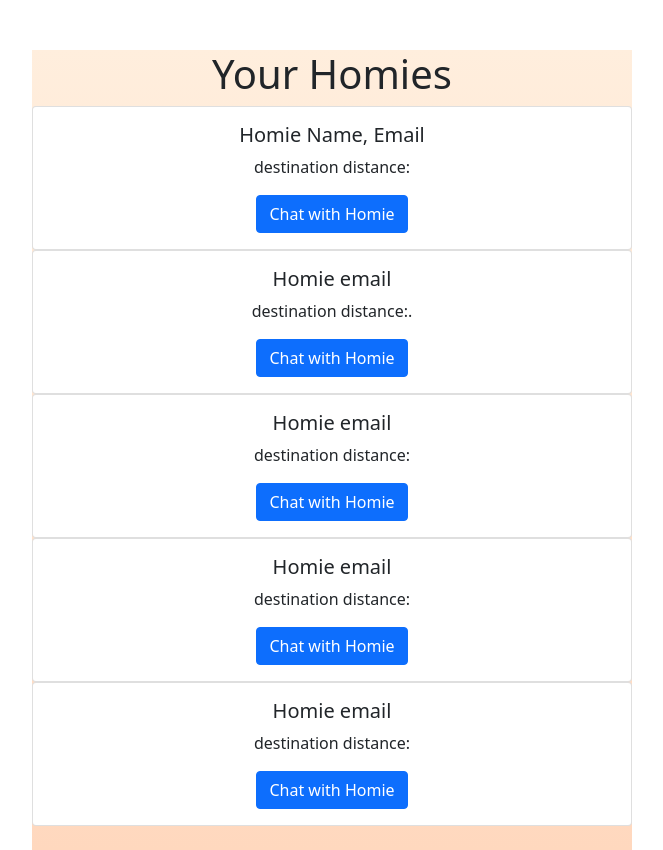
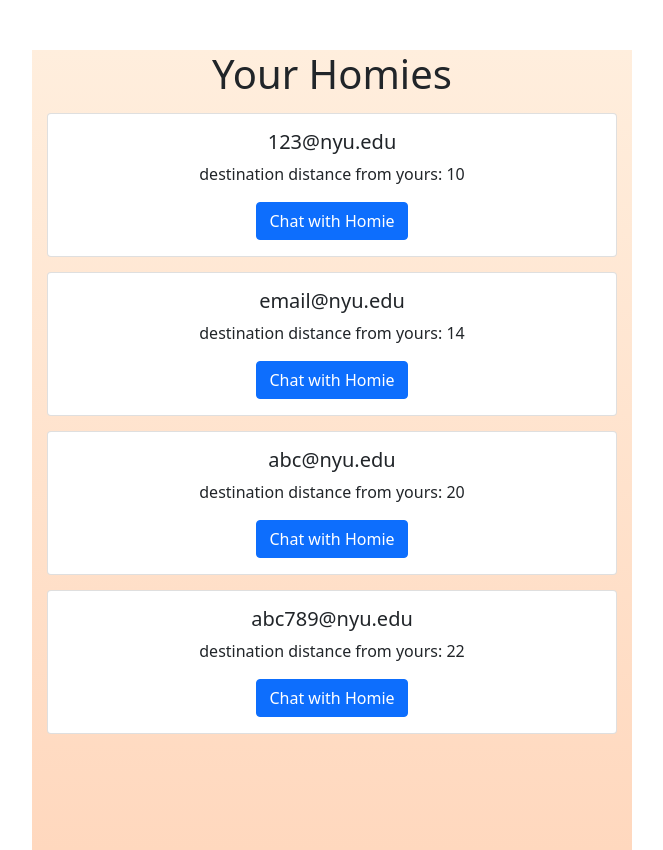
Before and after one commit to anthonysukotjo/homie, a Next.js app: page /homieList in a window 1280 px wide. Shown: the whole page, without its empty margins (308-971 px from the left). Built offline with nearby package versions, Linux system fonts and the light colour scheme.

Commit message:
new card component

```diff
--- /dev/null
+++ b/components/homieCard.tsx
@@ -0,0 +1,22 @@
+import React, { FunctionComponent } from "react"
+import {Col, FloatingLabel, Row, Form} from "react-bootstrap";
+import TimePicker from 'react-bootstrap-time-picker';
+import {Button} from "react-bootstrap";
+
+const HomieCard:FunctionComponent<{
+    email: string,
+    distance:string
+}>= props=>  {
+    return (
+
+        <div className="card "  style={{margin:"15px"}}>
+          <div className="card-body">
+              <h5 className="card-title">{props.email}</h5>
+          <p className="card-text"> destination distance from yours: {props.distance} </p>
+          <a href="#" className="btn btn-primary">Chat with Homie</a>
+        </div>
+      </div>
+    );
+}
+
+export default HomieCard;
--- a/pages/homieList.tsx
+++ b/pages/homieList.tsx
@@ -2,6 +2,7 @@ import React from "react"
 import {Col, FloatingLabel, Row, Form} from "react-bootstrap";
 import TimePicker from 'react-bootstrap-time-picker';
 import {Button} from "react-bootstrap";
+import HomieCard from "../components/homieCard";
 
 function Homies() {
 
@@ -12,46 +13,10 @@ function Homies() {
 
       {/* List of Homies */}
 
-        <div className="card "  style={{margin:"0px"}}>
-          <div className="card-body">
-              <h5 className="card-title">Homie Name, Email</h5>
-          <p className="card-text"> destination distance: </p>
-          <a href="#" className="btn btn-primary">Chat with Homie</a>
-        </div>
-      </div>
-
-      <div className="card">
-          <div className="card-body">
-              <h5 className="card-title">Homie email</h5>
-          <p className="card-text">destination distance:.</p>
-          <a href="#" className="btn btn-primary">Chat with Homie</a>
-        </div>
-      </div>
-
-      <div className="card ">
-          <div className="card-body">
-              <h5 className="card-title">Homie email</h5>
-          <p className="card-text">destination distance:</p>
-          <a href="#" className="btn btn-primary">Chat with Homie</a>
-        </div>
-      </div>
-
-      <div className="card ">
-          <div className="card-body">
-              <h5 className="card-title">Homie email</h5>
-          <p className="card-text">destination distance:</p>
-          <a href="#" className="btn btn-primary">Chat with Homie</a>
-        </div>
-      </div>
-
-
-      <div className="card">
-          <div className="card-body">
-              <h5 className="card-title">Homie email</h5>
-          <p className="card-text">destination distance:</p>
-          <a href="#" className="btn btn-primary">Chat with Homie</a>
-        </div>
-      </div>
+     <HomieCard email="123@nyu.edu" distance="10"/>
+     <HomieCard email="email@nyu.edu" distance="14"/>
+     <HomieCard email="abc@nyu.edu" distance="20"/>
+     <HomieCard email="abc789@nyu.edu" distance="22"/>
 
       </Col>
     );
```
